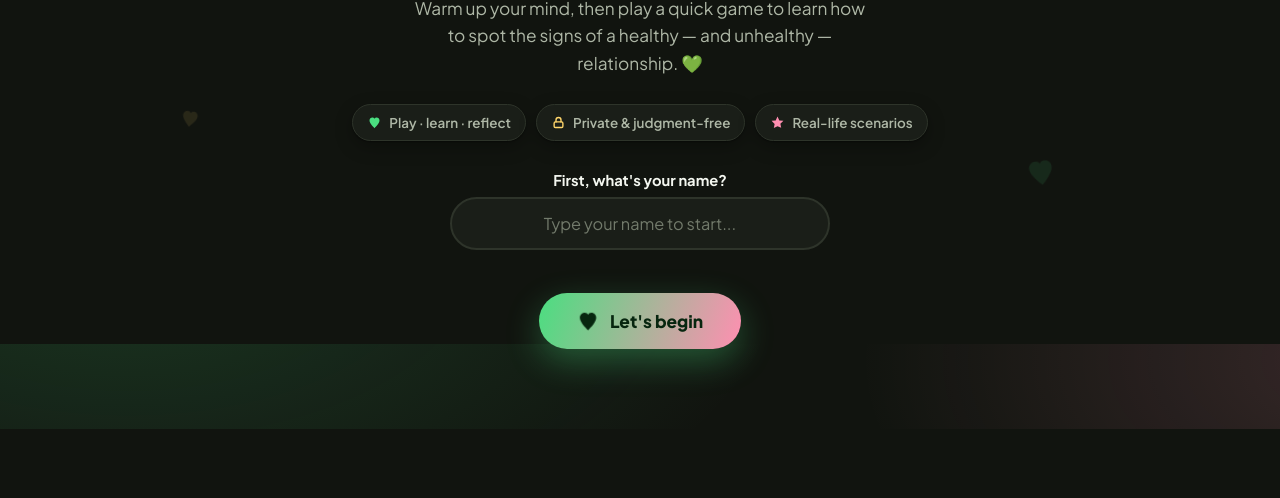
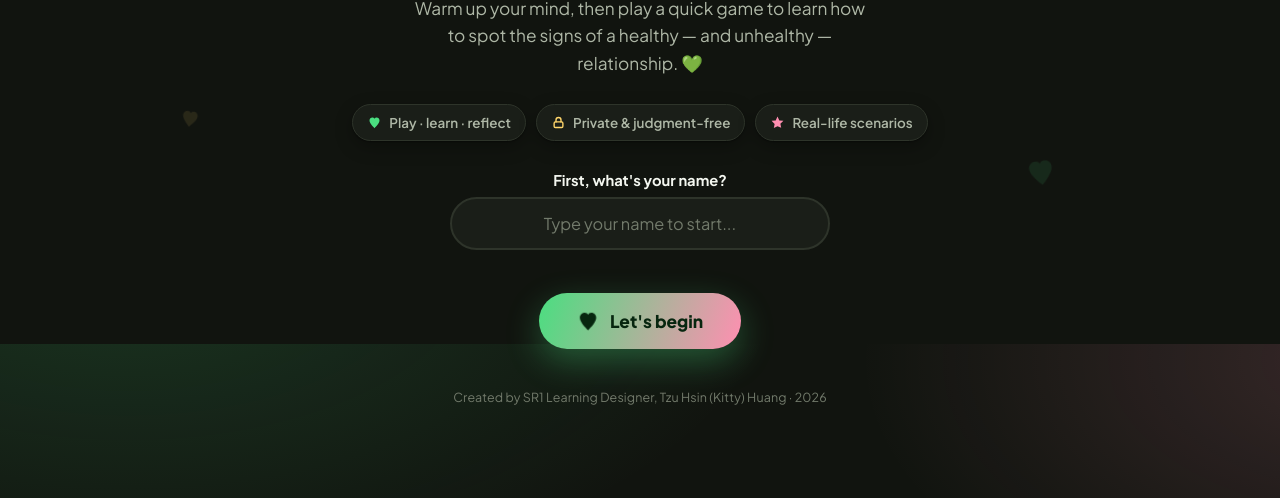
Before and after one commit to kittyhuang1206/healthy-relationship, a plain HTML site: page index.html in a window 1280 px wide. Shown: the part 456-954 px from the top of the page. Before the commit the page ends 885 px from the top, so only its background shows below. Drawn offline with Linux system fonts and the light colour scheme.

Commit message:
Add credit information to index.html
Added credit paragraph to the HTML file.

```diff
--- a/index.html
+++ b/index.html
@@ -138,6 +138,7 @@
   .begin-btn:active{ transform: scale(0.97); }
   .begin-btn .bh{ animation: beat 1.6s ease-in-out infinite; transform-origin:center; }
   .intro-hint{ margin-top: 16px; color: var(--ink-faint); font-size: 0.84rem; }
+  .credit{ margin-top: 40px; color: var(--ink-faint); font-size: 0.78rem; letter-spacing:0.01em; }
 
   /* =================== PENNANT PROGRESS =================== */
   .flagline{ display:flex; padding: 6px 4px 0; margin-bottom: 26px; }
@@ -369,6 +370,8 @@
         <svg class="bh" width="22" height="22" viewBox="0 0 24 24" fill="currentColor"><path d="M12 21C12 21 4 13.7 4 8.8 4 6.1 6.1 4 8.7 4 10.3 4 11.6 4.9 12 6.1 12.4 4.9 13.7 4 15.3 4 17.9 4 20 6.1 20 8.8 20 13.7 12 21 12 21Z"/></svg>
         Let's begin
       </button>
+
+      <p class="credit">Created by SR1 Learning Designer, Tzu Hsin (Kitty) Huang · 2026</p>
     </div>
   </section>
 
```
